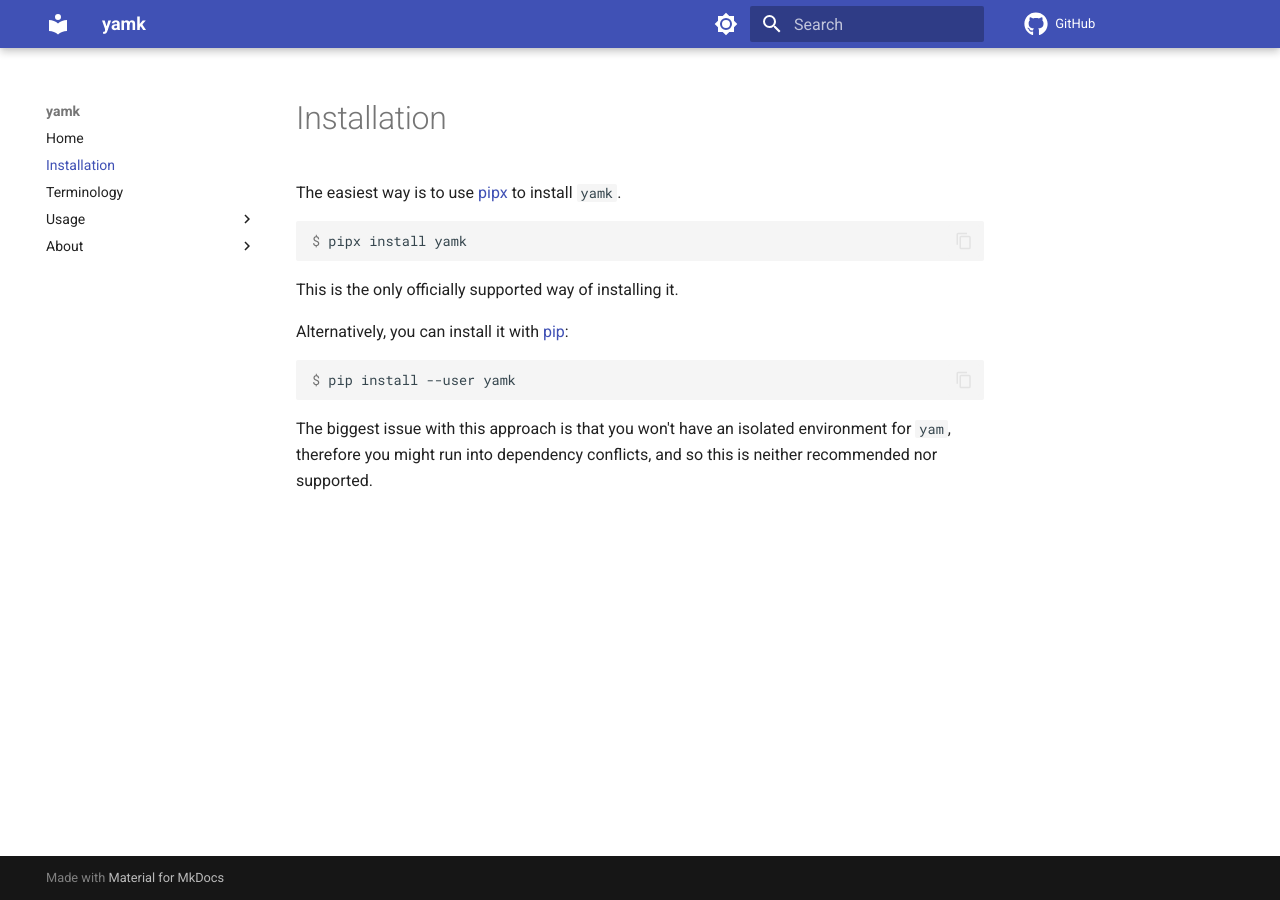
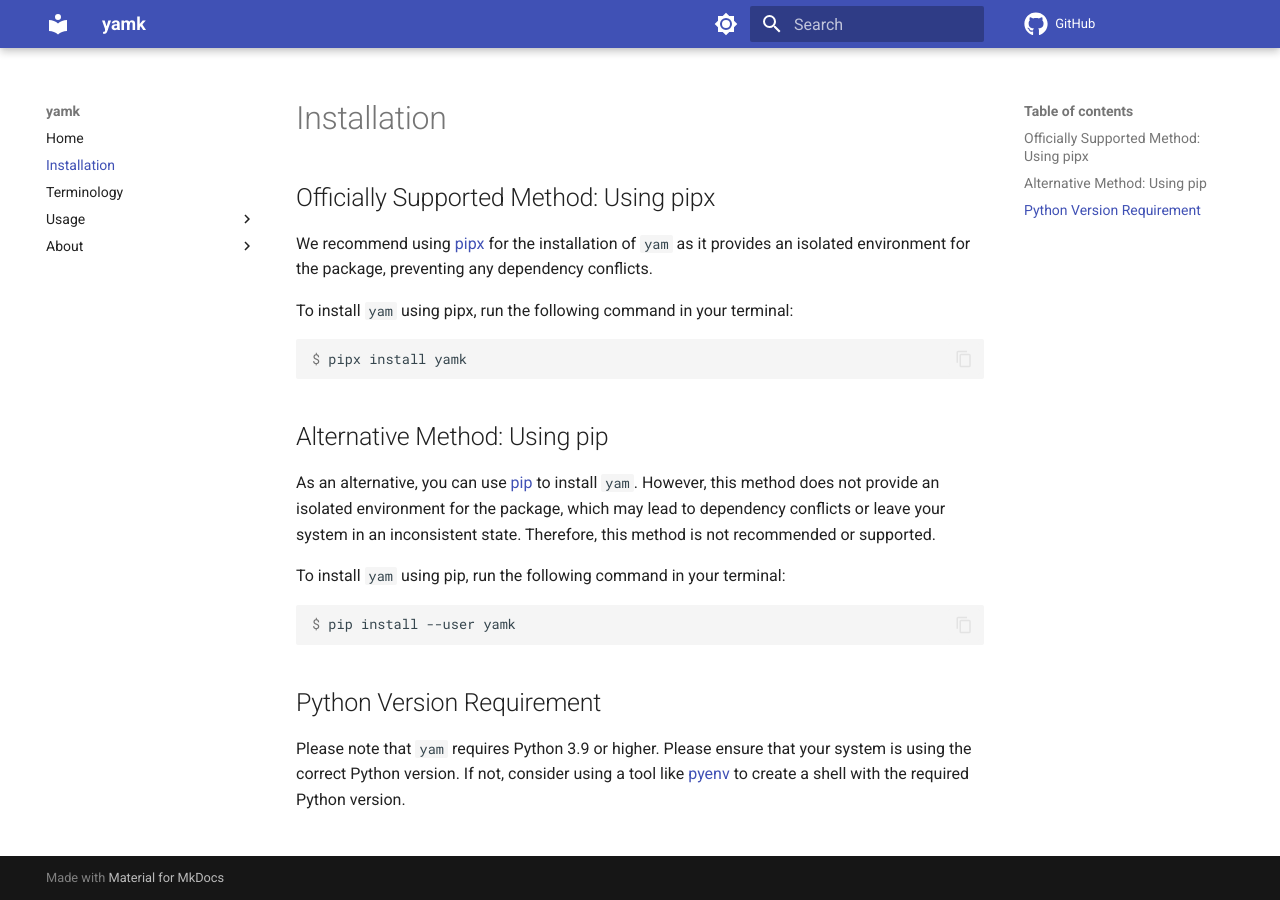
Before and after one commit to spapanik/yamk, an MkDocs documentation site: the page built from docs/installation.md, in a window 1280 px wide. Built offline with MkDocs 1.6.1 and Material for MkDocs 9.7.7, drawn with Linux system fonts in a browser that asks for light colours; comment, search, counter and statistics services are not loaded.

Commit message:
📚 Improve installation instructions

````diff
--- a/docs/installation.md
+++ b/docs/installation.md
@@ -1,22 +1,34 @@
 # Installation
 
-The easiest way is to use [pipx] to install `yamk`.
+## Officially Supported Method: Using pipx
+
+We recommend using [pipx] for the installation of `yam` as it provides
+an isolated environment for the package, preventing any dependency conflicts.
+
+To install `yam` using pipx, run the following command in your terminal:
 
 ```console
 $ pipx install yamk
 ```
 
-This is the only officially supported way of installing it.
+## Alternative Method: Using pip
 
-Alternatively, you can install it with [pip]:
+As an alternative, you can use [pip] to install `yam`.
+However, this method does not provide an isolated environment for the package,
+which may lead to dependency conflicts or leave your system in an inconsistent state.
+Therefore, this method is not recommended or supported.
+
+To install `yam` using pip, run the following command in your terminal:
 
 ```console
 $ pip install --user yamk
 ```
 
-The biggest issue with this approach is that you won't have an isolated
-environment for `yam`, therefore you might run into dependency
-conflicts, and so this is neither recommended nor supported.
+## Python Version Requirement
+
+Please note that `yam` requires Python 3.9 or higher. Please ensure
+that your system is using the correct Python version. If not,
+consider using a tool like [pyenv] to create a shell with the required Python version.
 
 [pip]: https://pip.pypa.io/en/stable/
 [pipx]: https://pypa.github.io/pipx/
````
